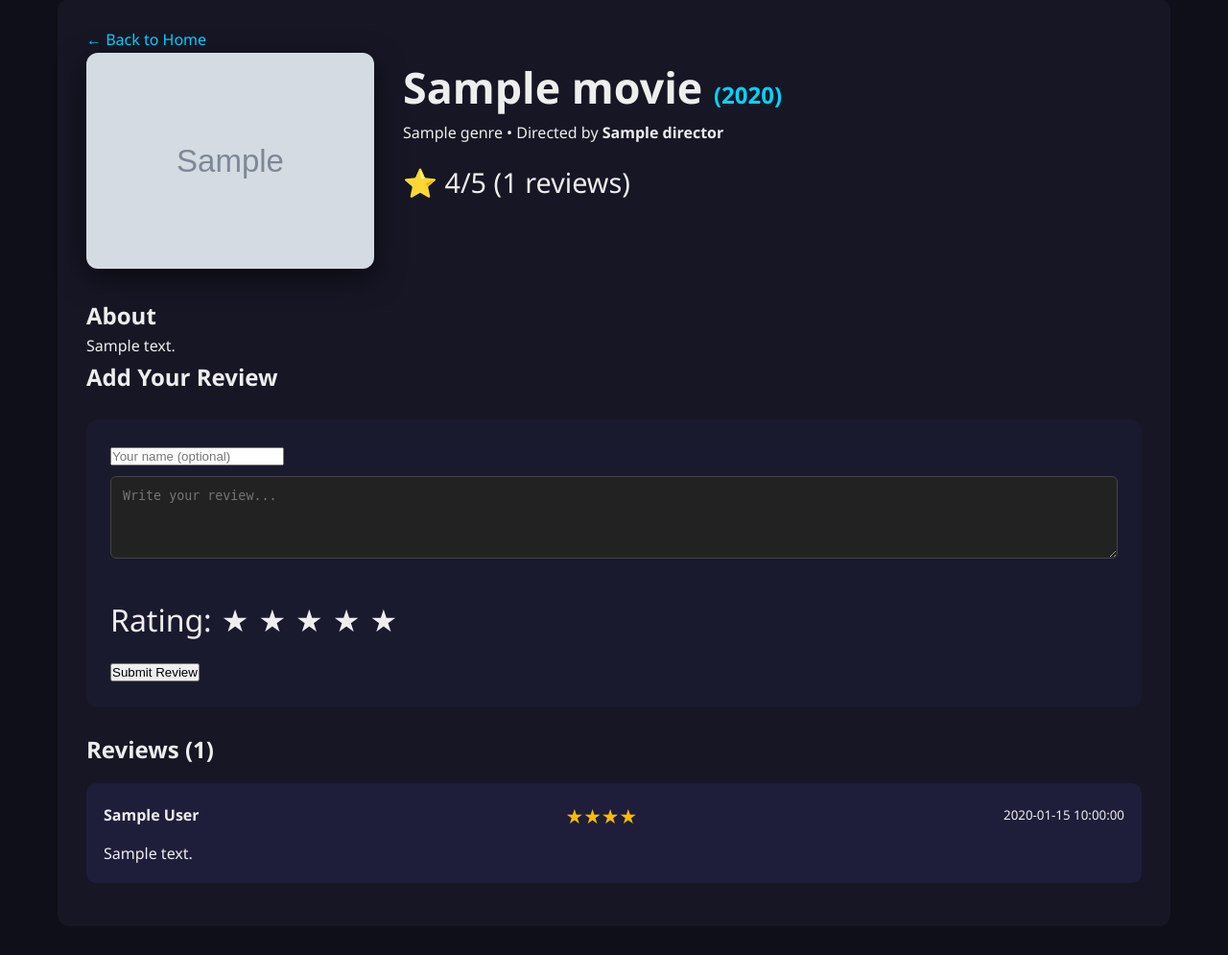
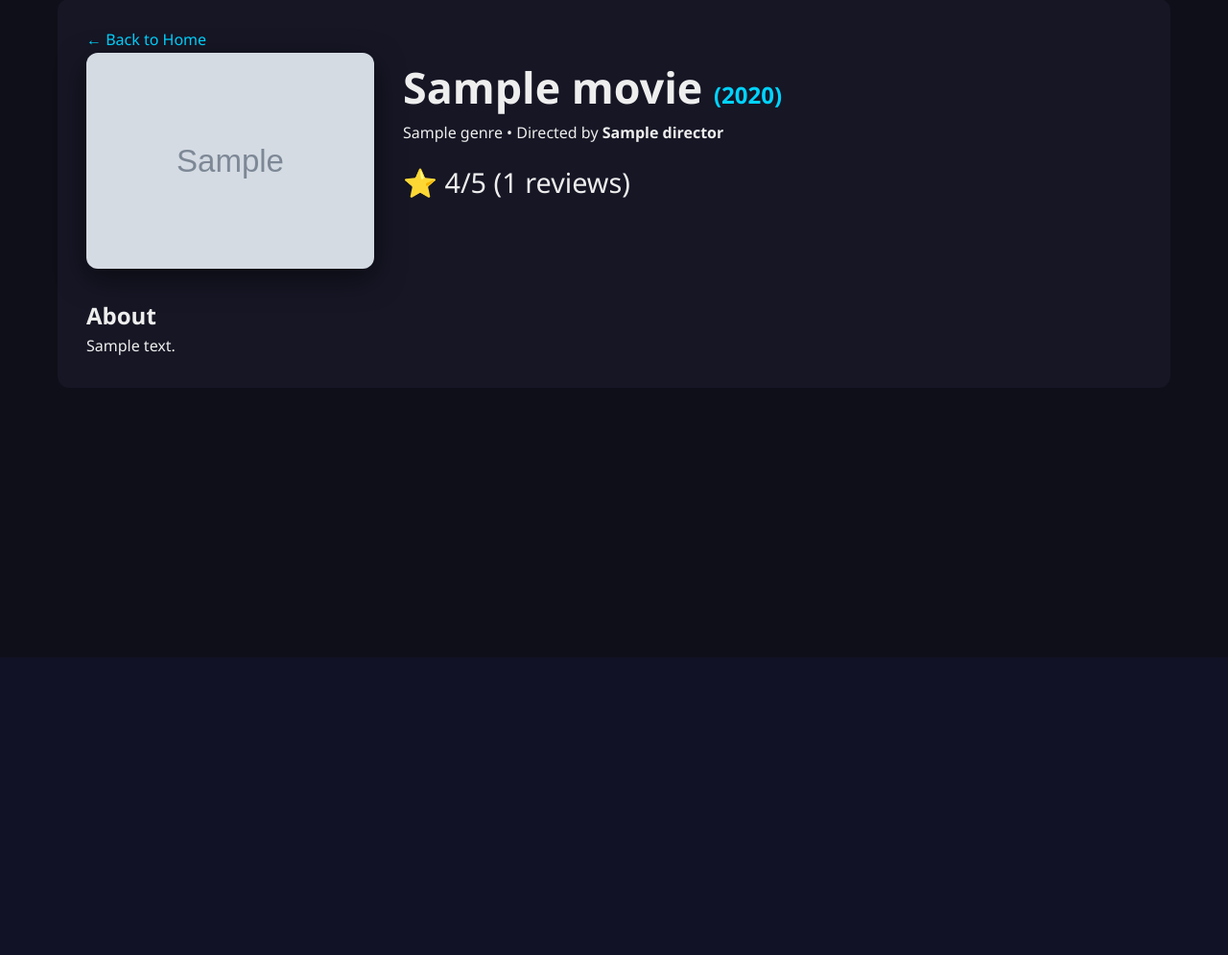
Before and after one commit to rexfactor/film-review-site, a Python web app: template templates/movie.html in a window 1280 px wide. Shown: the part 115-1110 px from the top of the page at 96% size. After the commit the page ends 485 px from the top, so only its background shows below. Run offline with Jinja, Linux system fonts and the light colour scheme; the template is opened without the code that fills it: most values are stand-ins (such as "Sample title", 1, 10 or a date in 2020); grey boxes marked "Sample" are stand-in pictures.

Commit message:
Update movie.html

```diff
--- a/templates/movie.html
+++ b/templates/movie.html
@@ -26,11 +26,11 @@
         <p>{{ movie.description or "No description available." }}</p>
     </div>
 
+    {% if request.authorization and request.authorization.username == "admin" %}
 <div class="reviews-section">
     <h2>Add Your Review</h2>
     <form method="POST" action="{{ url_for('add_review', movie_id=movie.id) }}" class="review-form">
-            <input type="text" name="author" placeholder="Your name (optional)" maxlength="50">
-            <textarea name="text" placeholder="Write your review..." required rows="4"></textarea>
+        <textarea name="text" placeholder="Your thoughts on {{ movie.title }}..." required rows="4"></textarea>
 
         <div class="rating-input">
             <label>Rating:</label>
@@ -40,24 +40,9 @@
             {% endfor %}
         </div>
 
-            <button type="submit" class="submit-review">Submit Review</button>
+        <button type="submit" class="submit-review">Save Review</button>
     </form>
-
-        <h2>Reviews ({{ movie.reviews|length }})</h2>
-        {% if movie.reviews %}
-            {% for review in movie.reviews %}
-            <div class="review">
-                <div class="review-header">
-                    <strong>{{ review.author }}</strong>
-                    <span class="review-rating">{% for _ in range(review.rating) %}★{% endfor %}</span>
-                    <small>{{ review.date }}</small>
 </div>
-                <p>{{ review.text }}</p>
-            </div>
-            {% endfor %}
-        {% else %}
-            <p>No reviews yet. Yours could be the first!</p>
 {% endif %}
 </div>
-</div>
 {% endblock %}
```
Lines whose indentation alone changed are shown as unchanged.
